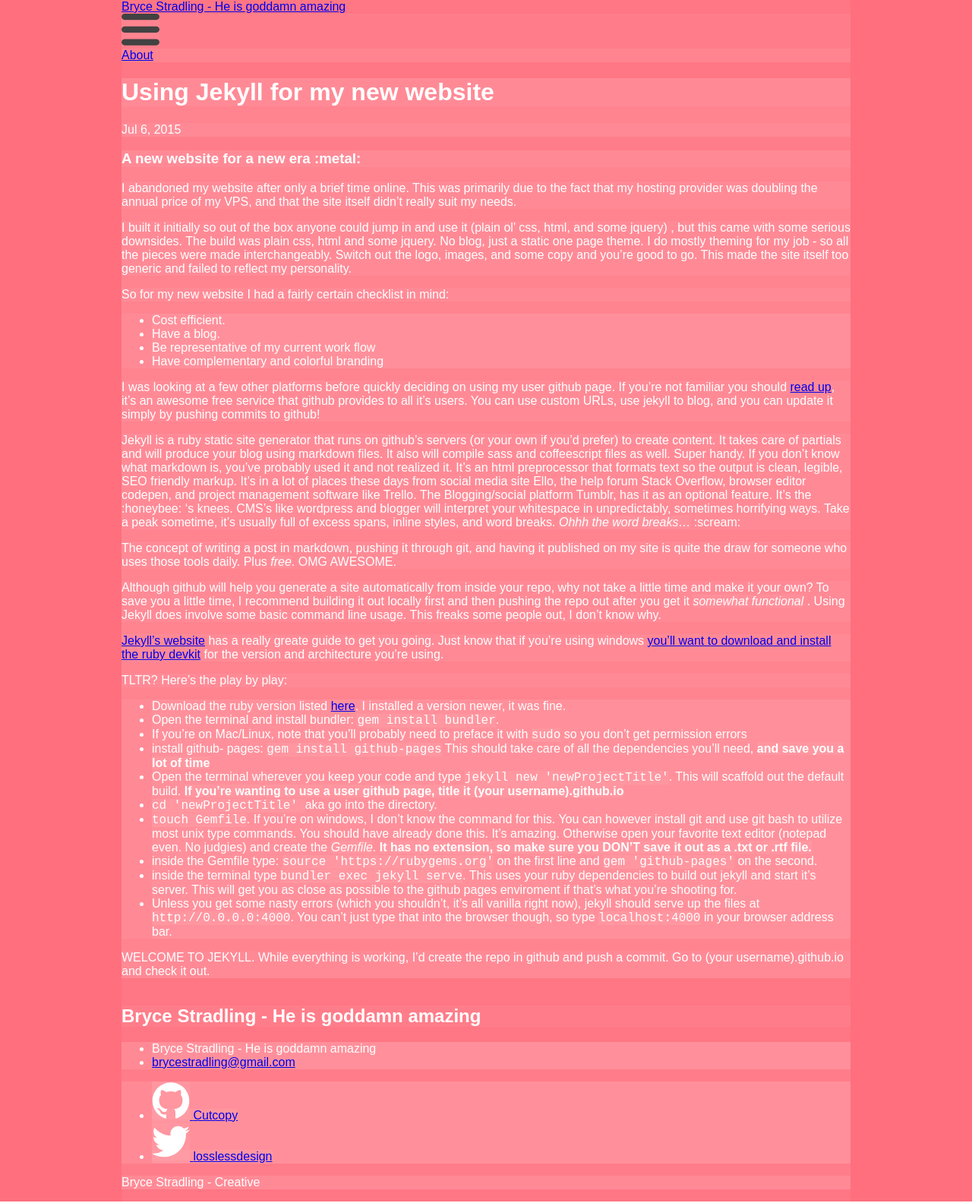
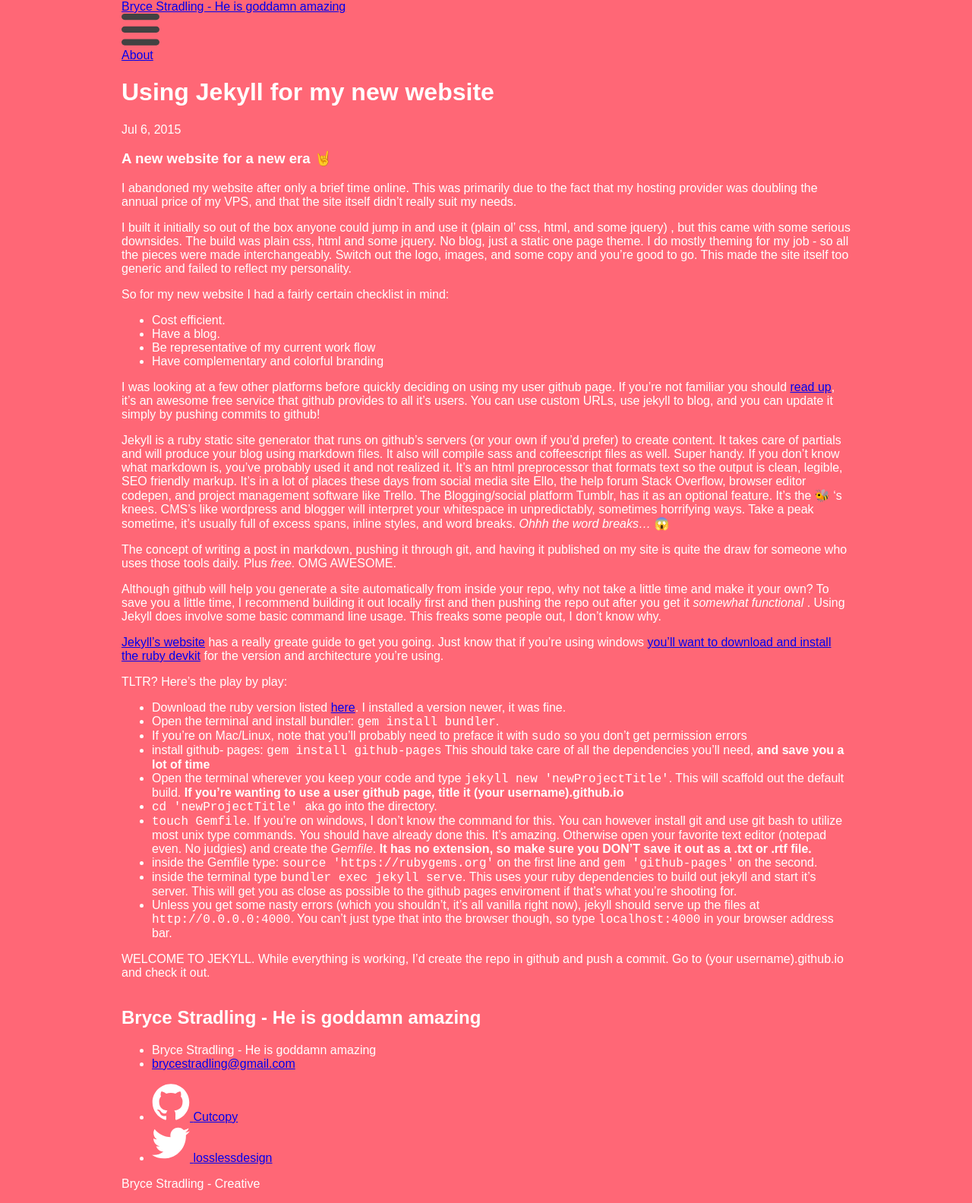
Before and after one commit to Cutcopy/Cutcopy.github.io, a Jekyll site: the page built from _posts/2015-07-06-making-my-new-website.markdown, in a window 1280 px wide. Shown: the whole page at 76% size. Built offline with Jekyll 4.4.1, drawn with Linux system fonts in a browser that asks for light colours; nearby versions of some CDN libraries; emoji names are drawn with the system emoji font; library files that are not in the unit come from our copies; some of the changed lines change nothing that is shown.

Commit message:
edited config for better post support

```diff
--- a/_config.yml
+++ b/_config.yml
@@ -4,17 +4,26 @@
 description: > # this means to ignore newlines until "baseurl:"
   Bryce Stradling - Creative
 baseurl: "" # the subpath of your site, e.g. /blog/
-url: "http://yourdomain.com" # the base hostname & protocol for your site
+url: "http://brycestradling.com" # the base hostname & protocol for your site
 twitter_username: losslessdesign
 github_username:  Cutcopy
 
+#Handling Reading
+encoding: "utf-8"
+markdown_ext: "markdown, md"
+
 # Build settings
 markdown: kramdown
+kramdown:
+  input: GFM
 highlighter: pygments
+
+gems:
+  - jemoji
 
 # Excludes
 exclude:
-- node_modules
+  - node_modules
 
 sass:
   sass_dir: _sass
--- a/_sass/_grid.sass
+++ b/_sass/_grid.sass
@@ -1,6 +1,6 @@
 @import "./tools/jeet/scss/jeet/index.scss"
 
-@include edit(white)
+// @include edit(white)
 
 .wrapper
   @include center(960px)
```
